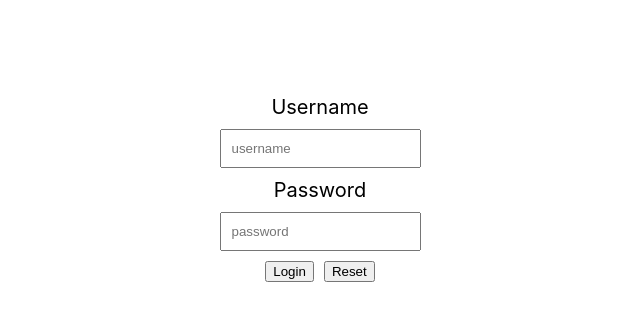
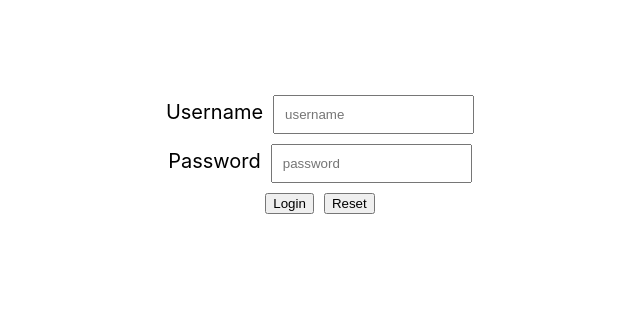
Before and after one commit to Dianaaa1/attempt, a React (Create React App) app: page /login in a window 1280 px wide. Shown: the top 320 px of the page, without its empty margins (320-960 px from the left). Built offline with nearby package versions, Linux system fonts and the light colour scheme.

Commit message:
добавлен formik для login, отредактирован код

```diff
--- a/src/components/Login.js
+++ b/src/components/Login.js
@@ -1,25 +1,18 @@
-import React, {useState} from "react";
+import React, { useState } from "react";
 import { Redirect } from "react-router-dom";
 import { Formik } from "formik";
 
-function Login () {
+function Login() {
   logout();
   const [user, updateInf] = useState({
     username: "",
     password: "",
     error: "",
     login: false,
-  })
-
-  const handleChange=(e) => {
-    const { name, value } = e.target;
-    updateInf({ [name]: value });
-  }
-
-  const onSubmit=(obj)=>{
-
-    const username=obj.username;
-    const password=obj.password;
+  });
+  const onSubmit = (obj) => {
+    const username = obj.username;
+    const password = obj.password;
 
     //останавливается если форма пустая
     if (!(username && password)) {
@@ -27,13 +20,11 @@ function Login () {
       return;
     }
 
-    login(username, password).then(
-      (user) => {
-        if(localStorage.getItem("user", JSON.stringify(user)))
+    login(username, password).then((user) => {
+      if (localStorage.getItem("user", JSON.stringify(user)))
         updateInf({ login: true });
-      }
-    );
-  }
+    });
+  };
   // если пользователь залогинен то перенаправляем на форму создания проектов
   if (user.login) {
     return (
@@ -54,9 +45,7 @@ function Login () {
           const { values, handleChange, handleSubmit, handleReset } = props;
           return (
             <form onSubmit={handleSubmit}>
-                <label htmlFor="username" style={{ display: "block" }}>
-                Username
-                </label>
+              <label htmlFor="username">Username</label>
               <input
                 id="username"
                 placeholder="username"
@@ -64,14 +53,13 @@ function Login () {
                 value={values.username}
                 onChange={handleChange}
               />
-                <label htmlFor="password" style={{ display: "block" }}>
-                  Password
-                </label>
+              <br />
+              <label htmlFor="password">Password</label>
               <input
                 id="password"
                 placeholder="password"
                 type="password"
-                  value={values.description}
+                value={values.password}
                 onChange={handleChange}
                 className="project-name"
               />
@@ -95,9 +83,12 @@ function login(username, password) {
   };
   return fetch(`/users/authenticate`, requestOptions)
     .then(handleResponse)
-    .then((user) => {
+    .then(
+      (user) => {
         localStorage.setItem("user", JSON.stringify(user));
-    }, (error)=> alert(error));
+      },
+      (error) => alert(error)
+    );
 }
 
 function logout() {
--- a/src/components/back.js
+++ b/src/components/back.js
@@ -1,40 +1,45 @@
 export function configureFakeBackend() {
-    let users = [{ id: 1, username: 'zzzz', password: 'zzzz' }, { id: 2, username: 'test', password: 'test' }];
+  let users = [
+    { id: 1, username: "zzzz", password: "zzzz" },
+    { id: 2, username: "test", password: "test" },
+  ];
   window.fetch = function (url, opts) {
     return new Promise((resolve, reject) => {
-
       setTimeout(() => {
-
         //проверяю запрос
-                if (url==='/users/authenticate' && opts.method === 'POST') {
-
+        if (url === "/users/authenticate" && opts.method === "POST") {
           //беру параметры с тела запроса
           let params = JSON.parse(opts.body);
 
           //выбираю пользователя у которого совпадает пароль и имя с входными данными
-                    let filteredUsers = users.filter(user => {
-                        return user.username === params.username && user.password === params.password;
+          let filteredUsers = users.filter((user) => {
+            return (
+              user.username === params.username &&
+              user.password === params.password
+            );
           });
 
           if (filteredUsers.length) {
-
             //проверяю не пустой ли массив (есть ли элемент который совпадает)
             let user = filteredUsers[0];
             let responseJson = {
               id: user.id,
               username: user.username,
               firstName: user.firstName,
-                            lastName: user.lastName
+              lastName: user.lastName,
             };
-                        resolve({ ok: true, text: () => Promise.resolve(JSON.stringify(responseJson)) });
+            resolve({
+              ok: true,
+              text: () => Promise.resolve(JSON.stringify(responseJson)),
+            });
           } else {
             // возвращаю ошибку
-                        reject('Имя пользователя или пароль неверны');
+            reject("Имя пользователя или пароль неверны");
           }
 
           return;
         }
       }, 500);
     });
+  };
 }
-}
```
Lines whose indentation alone changed are shown as unchanged.
